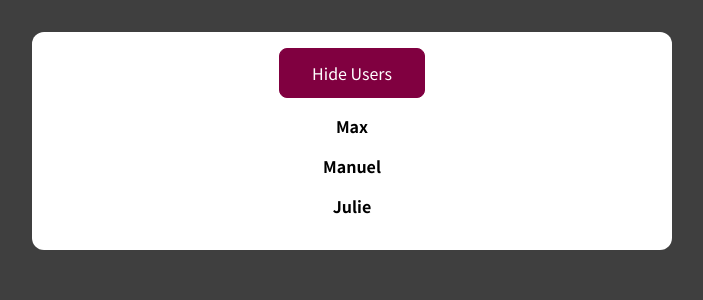
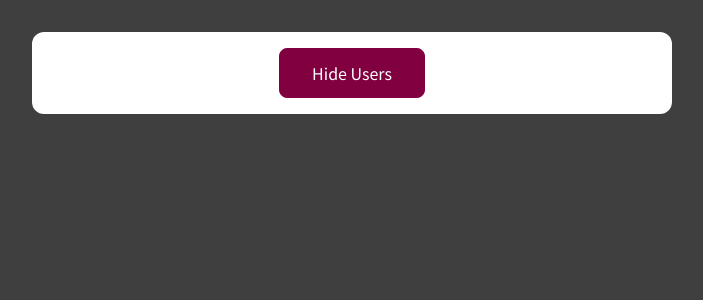
Before and after one commit to Marina1906/dummyUsers, a React (Create React App) app in the folder 01-starting-project (3)/01-starting-project/: page / in a window 1280 px wide. Shown: the top 300 px of the page, without its empty margins (288-991 px from the left). Built offline with nearby package versions, Linux system fonts and the light colour scheme.

Commit message:
Update User.js

```diff
--- a/01-starting-project (3)/01-starting-project/src/components/User.js
+++ b/01-starting-project (3)/01-starting-project/src/components/User.js
@@ -1,7 +1,15 @@
+import { Component } from 'react';
+
 import classes from './User.module.css';
 
-const User = (props) => {
-  return <li className={classes.user}>{props.name}</li>;
-};
+class User extends Component {
+  render() {
+    <li className={classes.user}>{this.props.name}</li>;
+  }
+}
+
+//const User = (props) => {
+// return <li className={classes.user}>{props.name}</li>;
+//};
 
 export default User;
```
